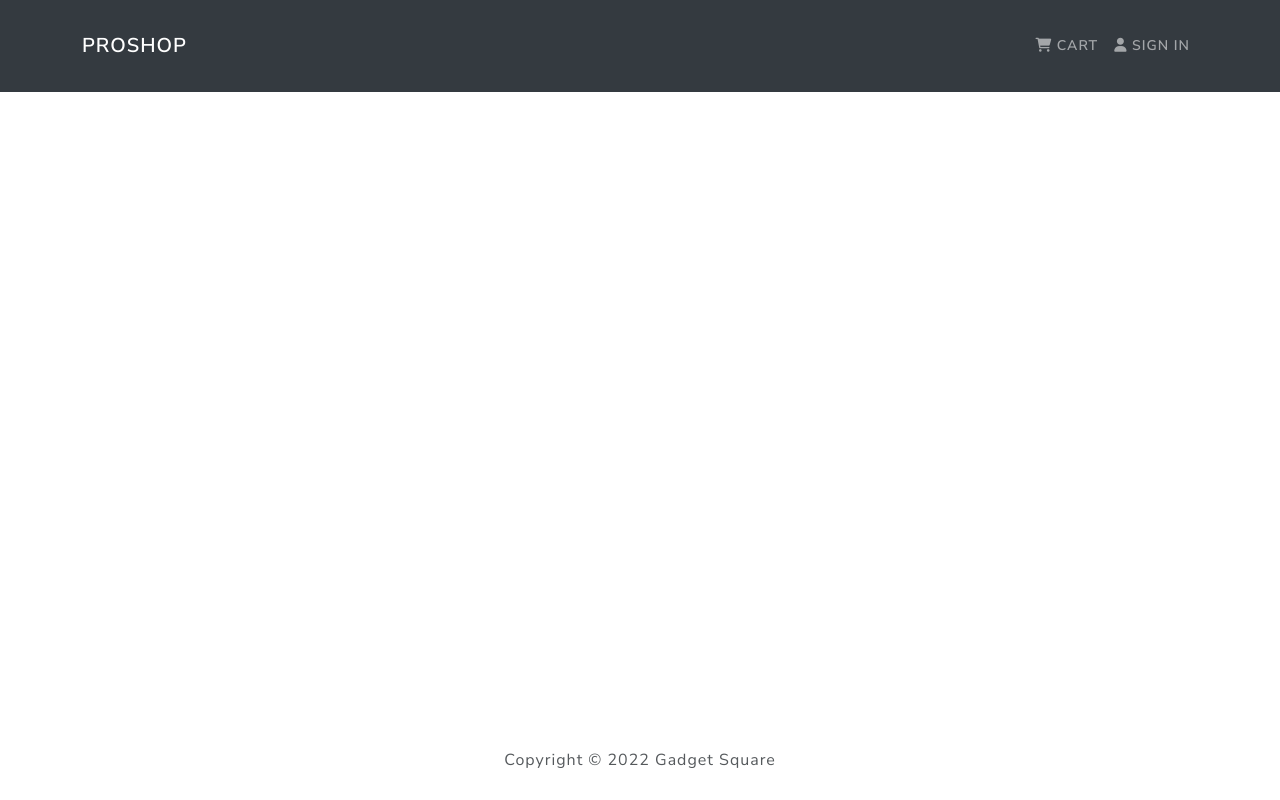
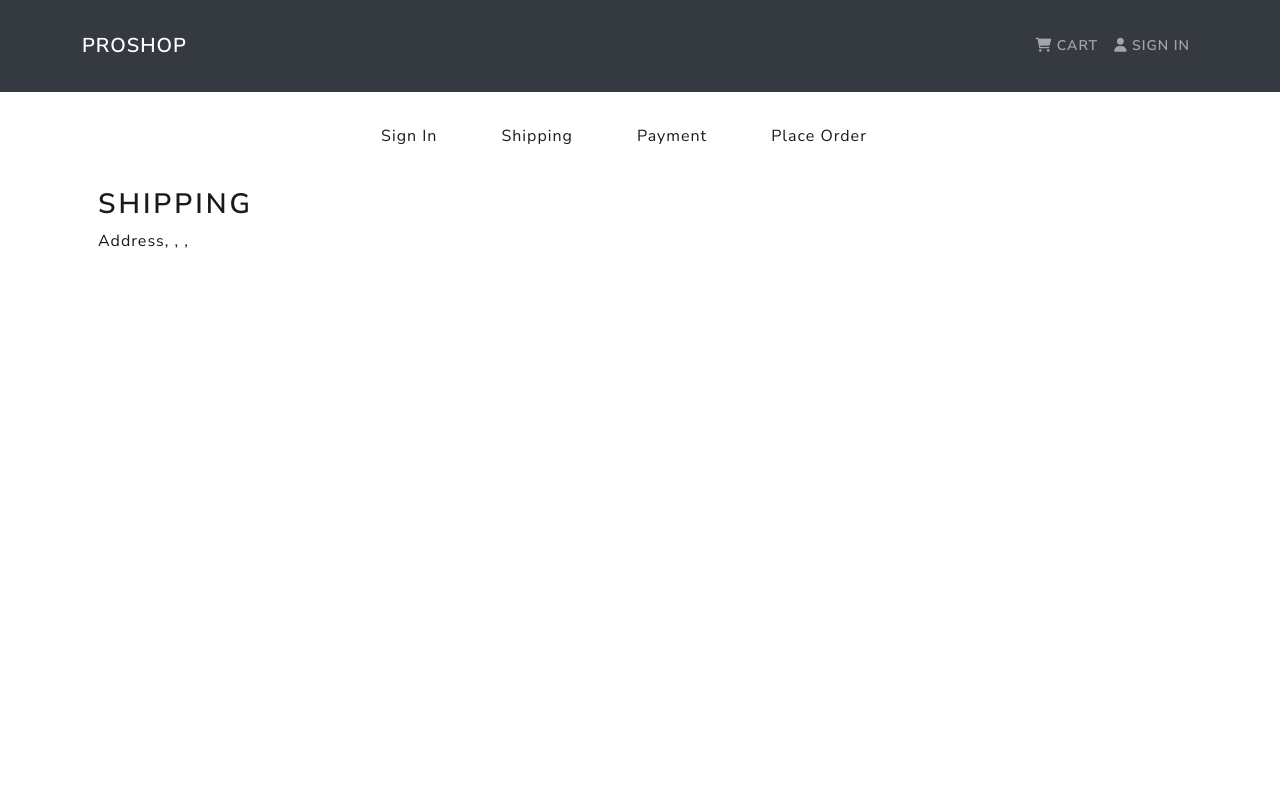
Before and after one commit to mabuhanifa/mern-redux-01, a React (Create React App) app: page /placeorder in a window 1280 px wide. Shown: the top 800 px of the page. Built offline with nearby package versions, Linux system fonts and the light colour scheme.

Commit message:
placeorderscreen added

```diff
--- a/src/App.js
+++ b/src/App.js
@@ -5,6 +5,7 @@
 import HomeScreen from "./screens/HomeScreen";
 import LoginScreen from "./screens/LoginScreen";
 import PaymentScreen from "./screens/PaymentScreen";
+import PlaceOrderScreen from "./screens/PlaceOrderScreen";
 import ProductScreen from "./screens/ProductScreen";
 import ProfileScreen from "./screens/ProfileScreen";
 import RegisterScreen from "./screens/RegisterScreen";
@@ -24,6 +25,7 @@
         <Route path="/profile" element={<ProfileScreen />} />
         <Route path="/shipping" element={<ShippingScreen />} />
         <Route path="/payment" element={<PaymentScreen />} />
+        <Route path="/placeorder" element={<PlaceOrderScreen />} />
       </Routes>
 
       <main className="py-3"></main>
--- /dev/null
+++ b/src/screens/PlaceOrderScreen.js
@@ -0,0 +1,29 @@
+import { Col, Container, ListGroup, Row } from "react-bootstrap";
+import { useSelector } from "react-redux";
+import CheckoutSteps from "../components/CheckoutSteps";
+
+const PlaceOrderScreen = () => {
+  const cart = useSelector((state) => state.cart);
+  return (
+    <Container>
+      <CheckoutSteps step1 step2 step3 step4 />
+      <Row>
+        <Col md={8}>
+          <ListGroup variant="flush">
+            <ListGroup.Item>
+              <h2>Shipping</h2>
+              <p>
+                <strong>Address</strong>
+                {cart.shippingAddress.address}, {cart.shippingAddress.city},{" "}
+                {cart.shippingAddress.postalCode},{" "}
+                {cart.shippingAddress.country}
+              </p>
+            </ListGroup.Item>
+          </ListGroup>
+        </Col>
+      </Row>
+    </Container>
+  );
+};
+
+export default PlaceOrderScreen;
```
